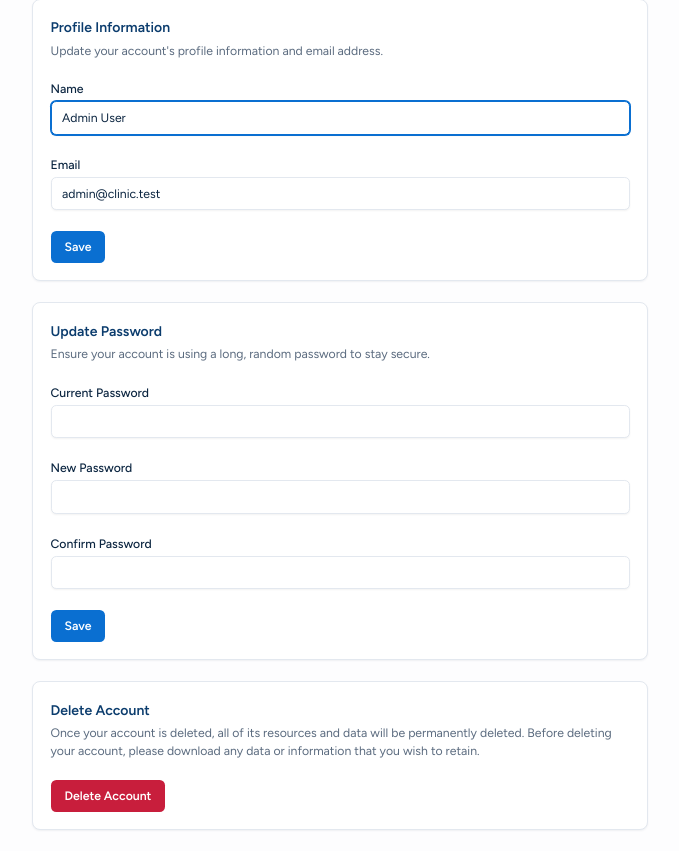
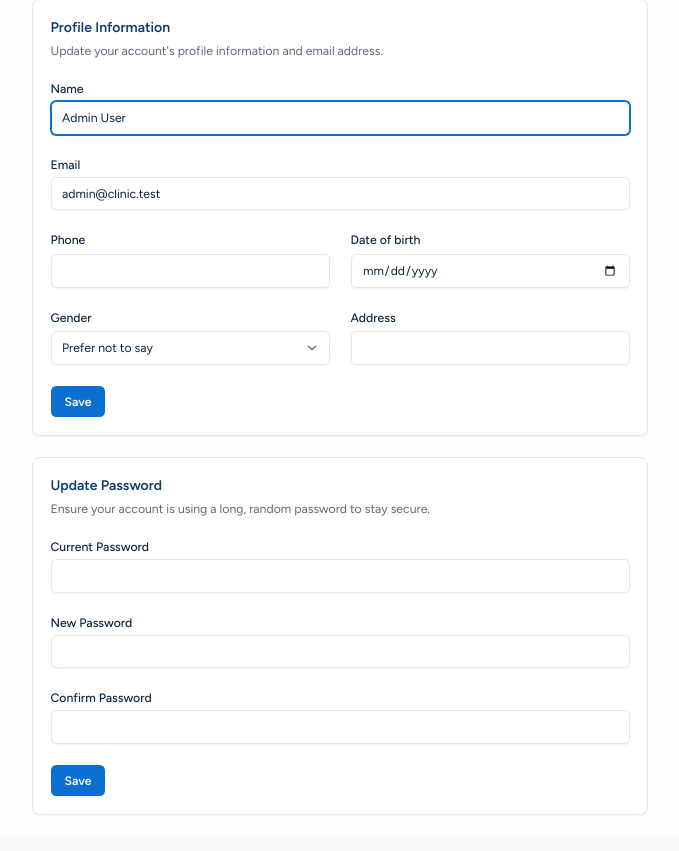
Before and after one commit to muhdammar-azizan/clinic-management-system, a Laravel app: page /profile in a window 1280 px wide. Shown: the part 136-987 px from the top of the page, without its empty margins (300-979 px from the left). After the commit the page ends 951 px from the top, so only its background shows below. Run offline with Laravel 12, Linux system fonts and the light colour scheme; a user stored in the database is signed in; data comes from the database, SQL or seed files in the repository; style sheets or scripts are compiled from the project's sources.

Commit message:
Add contact details to profile, show doctor service read-only and restrict account deletion to patients

```diff
--- a/app/Http/Controllers/ProfileController.php
+++ b/app/Http/Controllers/ProfileController.php
@@ -42,6 +42,9 @@ class ProfileController extends Controller
      */
     public function destroy(Request $request): RedirectResponse
     {
+        // Doctor accounts are managed by the admin, and the admin account must stay.
+        abort_unless($request->user()->isPatient(), 403);
+
         $request->validateWithBag('userDeletion', [
             'password' => ['required', 'current_password'],
         ]);
--- a/app/Http/Requests/ProfileUpdateRequest.php
+++ b/app/Http/Requests/ProfileUpdateRequest.php
@@ -26,6 +26,10 @@ class ProfileUpdateRequest extends FormRequest
                 'max:255',
                 Rule::unique(User::class)->ignore($this->user()->id),
             ],
+            'phone' => ['nullable', 'string', 'max:20', 'regex:/^[0-9+\-\s()]+$/'],
+            'date_of_birth' => ['nullable', 'date', 'before:today'],
+            'gender' => ['nullable', Rule::in(['male', 'female'])],
+            'address' => ['nullable', 'string', 'max:255'],
         ];
     }
 }
--- a/resources/views/profile/edit.blade.php
+++ b/resources/views/profile/edit.blade.php
@@ -4,6 +4,8 @@
 
         <x-card>@include('profile.partials.update-profile-information-form')</x-card>
         <x-card>@include('profile.partials.update-password-form')</x-card>
-        <x-card>@include('profile.partials.delete-user-form')</x-card>
+        @if ($user->isPatient())
+            <x-card>@include('profile.partials.delete-user-form')</x-card>
+        @endif
     </div>
 </x-app-layout>
--- a/resources/views/profile/partials/update-profile-information-form.blade.php
+++ b/resources/views/profile/partials/update-profile-information-form.blade.php
@@ -47,6 +47,41 @@
             @endif
         </div>
 
+        <div class="grid gap-6 sm:grid-cols-2">
+            <x-field label="Phone" name="phone">
+                <x-text-input id="phone" name="phone" type="tel" class="block w-full" :value="old('phone', $user->phone)" autocomplete="tel" />
+            </x-field>
+
+            <x-field label="Date of birth" name="date_of_birth">
+                <x-text-input id="date_of_birth" name="date_of_birth" type="date" class="block w-full" :value="old('date_of_birth', $user->date_of_birth?->toDateString())" max="{{ now()->subDay()->toDateString() }}" />
+            </x-field>
+
+            <x-field label="Gender" name="gender">
+                <x-select id="gender" name="gender" class="block w-full">
+                    <option value="">Prefer not to say</option>
+                    <option value="male" @selected(old('gender', $user->gender) === 'male')>Male</option>
+                    <option value="female" @selected(old('gender', $user->gender) === 'female')>Female</option>
+                </x-select>
+            </x-field>
+
+            <x-field label="Address" name="address">
+                <x-text-input id="address" name="address" type="text" class="block w-full" :value="old('address', $user->address)" autocomplete="street-address" />
+            </x-field>
+        </div>
+
+        @if ($user->isDoctor() && $user->doctorProfile)
+            <dl class="grid gap-4 rounded-card bg-canvas p-4 text-sm sm:grid-cols-2">
+                <div>
+                    <dt class="text-muted">Service</dt>
+                    <dd class="font-medium text-ink">{{ $user->doctorProfile->service->name }}</dd>
+                </div>
+                <div>
+                    <dt class="text-muted">License number</dt>
+                    <dd class="font-medium text-ink">{{ $user->doctorProfile->license_number ?? '-' }}</dd>
+                </div>
+            </dl>
+        @endif
+
         <div class="flex items-center gap-4">
             <x-primary-button>{{ __('Save') }}</x-primary-button>
 
```
Also changed, not shown: tests/Feature/ProfileDetailsTest.php (added, +95 -0 lines).
